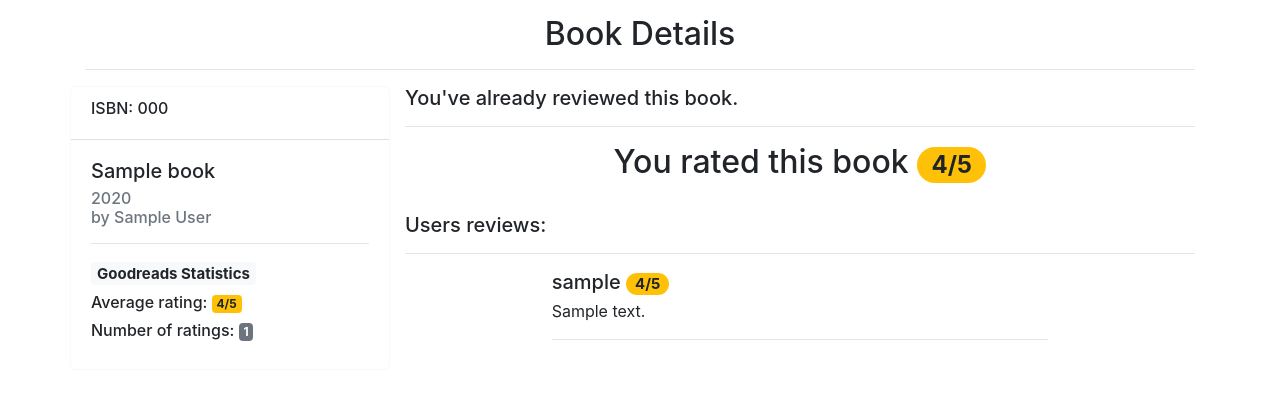
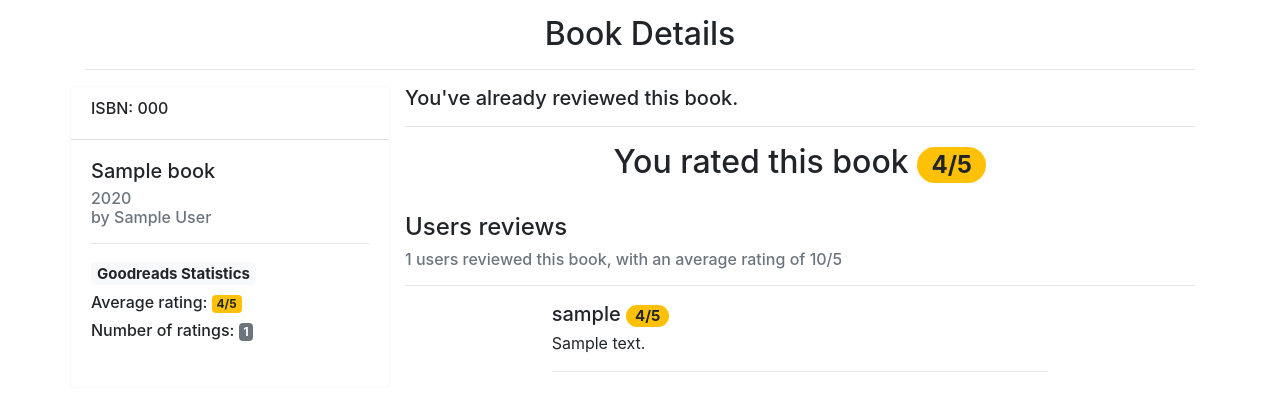
Before and after one commit to N-MHash/project1, a Flask app: template templates/book.html in a window 1280 px wide. Shown: the part 56-467 px from the top of the page. Run offline with Flask 2, Linux system fonts and the light colour scheme; the template is opened without the code that fills it: most values are stand-ins (such as "Sample title", 1, 10 or a date in 2020); some libraries are stand-ins or nearby versions.

Commit message:
Added user review count and average

```diff
--- a/templates/book.html
+++ b/templates/book.html
@@ -57,7 +57,12 @@
 
     <div class="row">
       <div class="col">
-        <h5 style="margin-top: 30px">Users reviews:</h5>
+        <h4 style="margin-top: 30px">Users reviews</h4>
+        {% if review_count > 0 %}
+        <h6 class="text-muted">{{ review_count }} users reviewed this book, with an average rating of {{ average_score }}/5</h6>
+        {% else %}
+        <h6 class="text-muted">No reviews for this book yet.</h6>
+        {% endif %}
         <hr></hr>
         <div class="col-8 mx-auto">
           {% for user_review in reviews %}
```
